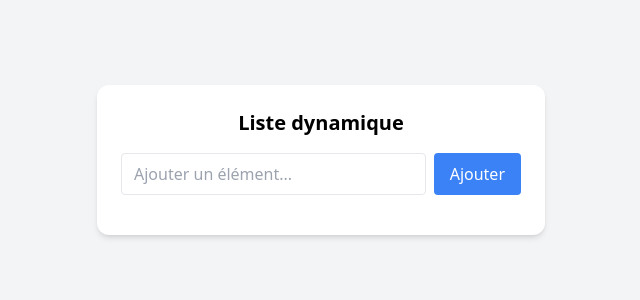
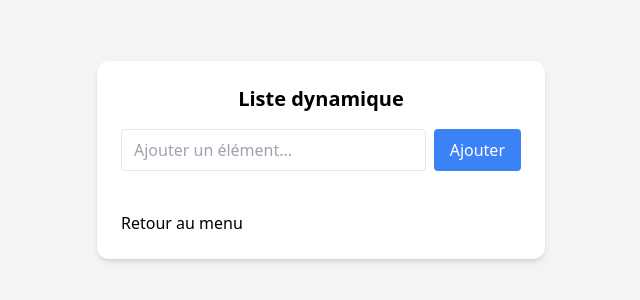
Before and after one commit to moctar-04/exo_html_css_js, a plain HTML site: page exercice4/exercice4.html in a window 1280 px wide. Shown: the part 240-540 px from the top of the page, without its empty margins (319-959 px from the left). Drawn offline with nearby package versions, Linux system fonts and the light colour scheme.

Commit message:
modification

```diff
--- a/exercice4/exercice4.html
+++ b/exercice4/exercice4.html
@@ -31,7 +31,12 @@
     <!-- Liste -->
     <ul id="list" class="space-y-2"></ul>
 
+
+<br>
+    <a href="../index.html">Retour au menu</a>
+
   </div>
+
 
 
 <script src="../script.js"></script>
```
